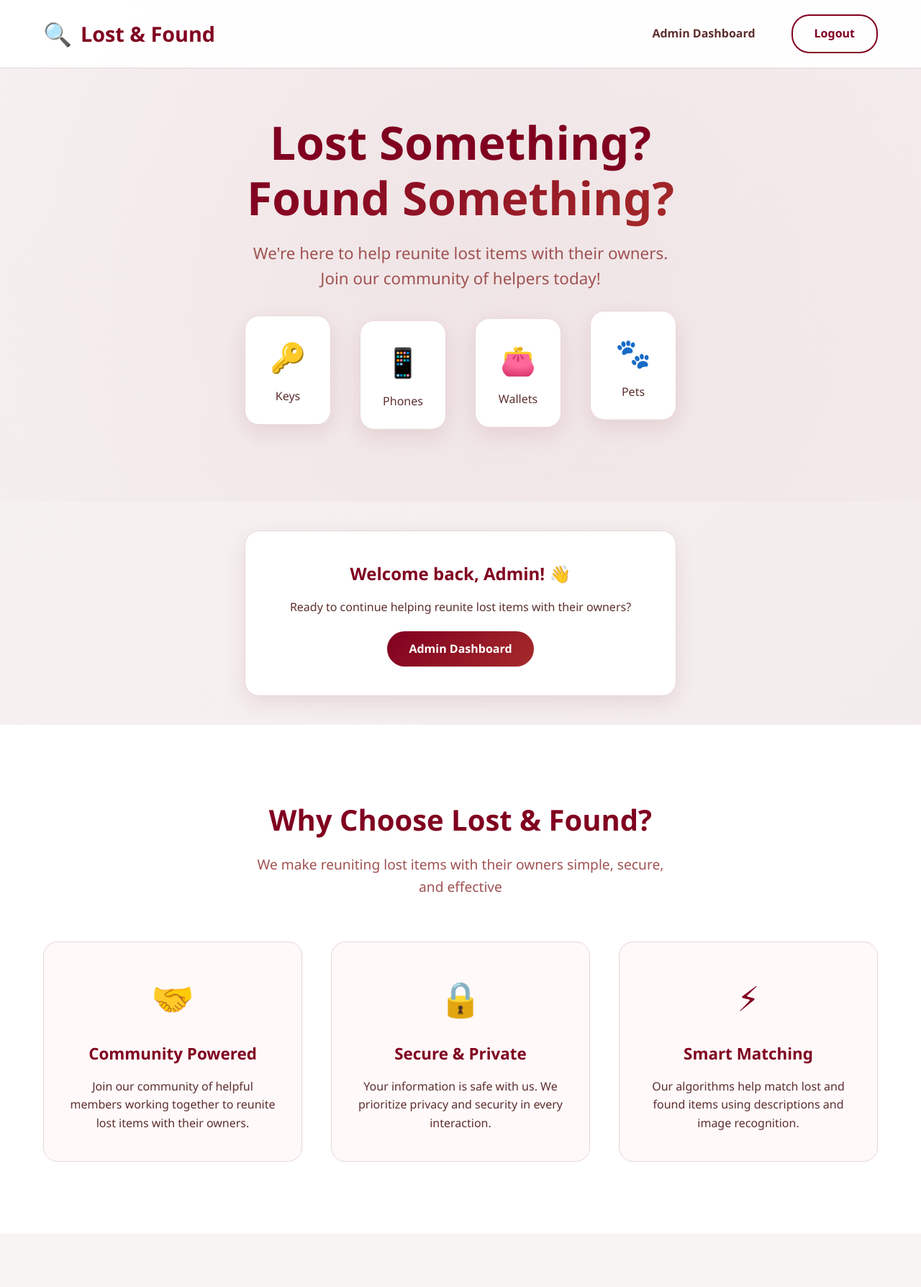
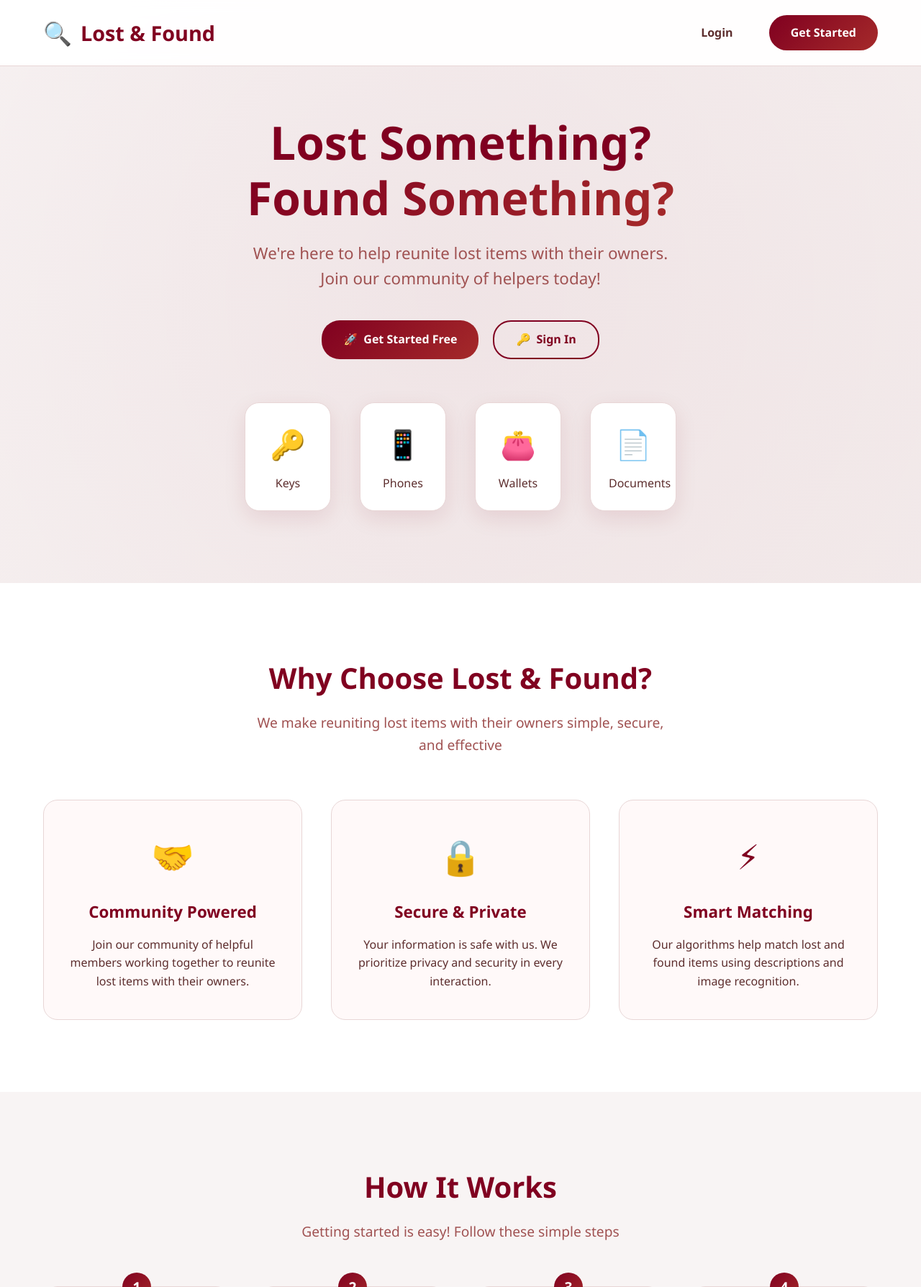
Before and after one commit to smariaj/Lost-And-Found-Porta-, a Flask app: template templates/index.html in a window 1280 px wide. Shown: the top 1788 px of the page at 72% size. Run offline with Flask 3, Linux system fonts and the light colour scheme; the template is opened without the code that fills it, so the values that code supplies are empty; a user stored in the database is signed in.

Commit message:
Not childish index.html

```diff
--- a/templates/index.html
+++ b/templates/index.html
@@ -167,15 +167,15 @@
             margin-bottom: 60px;
         }
 
-        /* Floating Icons */
-        .floating-icons {
+        /* Item Categories */
+        .item-categories {
             display: flex;
             justify-content: center;
             gap: 40px;
             flex-wrap: wrap;
         }
 
-        .floating-icon {
+        .category {
             background: white;
             padding: 25px;
             border-radius: 20px;
@@ -184,24 +184,11 @@
             text-align: center;
             width: 120px;
             transition: all 0.3s ease;
-            animation: float 3s ease-in-out infinite;
         }
 
-        .floating-icon:nth-child(2) {
-            animation-delay: 0.5s;
-        }
-
-        .floating-icon:nth-child(3) {
-            animation-delay: 1s;
-        }
-
-        .floating-icon:nth-child(4) {
-            animation-delay: 1.5s;
-        }
-
-        .floating-icon:hover {
-            transform: translateY(-10px);
-            animation-play-state: paused;
+        .category:hover {
+            transform: translateY(-5px);
+            box-shadow: 0 15px 35px rgba(128, 0, 32, 0.15);
         }
 
         .icon {
@@ -212,12 +199,7 @@
         .icon-keys { color: #800020; }
         .icon-phone { color: #a52a2a; }
         .icon-wallet { color: #800020; }
-        .icon-pet { color: #a52a2a; }
-
-        @keyframes float {
-            0%, 100% { transform: translateY(0); }
-            50% { transform: translateY(-20px); }
-        }
+        .icon-documents { color: #a52a2a; }
 
         /* Features Section */
         .features {
@@ -447,78 +392,29 @@
                 justify-content: center;
             }
 
-            .floating-icons {
+            .item-categories {
                 gap: 20px;
             }
 
-            .floating-icon {
+            .category {
                 width: 100px;
                 padding: 20px;
             }
         }
-
-        /* User Welcome Section */
-        .user-welcome {
-            background: white;
-            padding: 40px;
-            border-radius: 20px;
-            text-align: center;
-            margin: 40px auto;
-            max-width: 600px;
-            box-shadow: 0 10px 30px rgba(128, 0, 32, 0.1);
-            border: 1px solid #e8d6d6;
-        }
-
-        .user-welcome h2 {
-            color: #800020;
-            margin-bottom: 15px;
-        }
-
-        .user-welcome p {
-            color: #5d2e2e;
-            margin-bottom: 20px;
-        }
-
-        .user-actions {
-            display: flex;
-            gap: 15px;
-            justify-content: center;
-            flex-wrap: wrap;
-        }
     </style>
 </head>
 <body>
-    <!-- Flash Messages -->
-    {% with messages = get_flashed_messages(with_categories=true) %}
-        {% if messages %}
-            <div class="flash-messages">
-                {% for category, message in messages %}
-                    <div class="alert alert-{{ category }}">{{ message }}</div>
-                {% endfor %}
-            </div>
-        {% endif %}
-    {% endwith %}
-
     <!-- Header -->
     <header class="header">
         <div class="container">
             <nav class="nav">
-                <a href="{{ url_for('index') }}" class="logo">
+                <a href="#" class="logo">
                     <span class="logo-icon">🔍</span>
                     <span class="logo-text">Lost & Found</span>
                 </a>
                 <div class="nav-links">
-                    {% if current_user.is_authenticated %}
-                        {% if current_user.role == 'admin' %}
-                            <a href="{{ url_for('admin_dashboard') }}" class="nav-link">Admin Dashboard</a>
-                        {% else %}
-                            <a href="{{ url_for('dashboard') }}" class="nav-link">My Dashboard</a>
-                        {% endif %}
-                        <a href="{{ url_for('logout') }}" class="btn btn-secondary">Logout</a>
-                    {% else %}
-                        <a href="{{ url_for('login') }}" class="nav-link">Login</a>
-                        <a href="{{ url_for('register') }}" class="btn btn-primary">Get Started</a>
-                    {% endif %}
+                    <a href="#" class="nav-link">Login</a>
+                    <a href="#" class="btn btn-primary">Get Started</a>
                 </div>
             </nav>
         </div>
@@ -535,55 +431,35 @@
                 We're here to help reunite lost items with their owners. Join our community of helpers today!
             </p>
 
-            {% if not current_user.is_authenticated %}
             <div class="hero-buttons">
-                <a href="{{ url_for('register') }}" class="btn btn-primary">
+                <a href="#" class="btn btn-primary">
                     <span>🚀</span> Get Started Free
                 </a>
-                <a href="{{ url_for('login') }}" class="btn btn-secondary">
+                <a href="#" class="btn btn-secondary">
                     <span>🔑</span> Sign In
                 </a>
             </div>
-            {% endif %}
 
-            <div class="floating-icons">
-                <div class="floating-icon">
+            <div class="item-categories">
+                <div class="category">
                     <div class="icon icon-keys">🔑</div>
                     <div>Keys</div>
                 </div>
-                <div class="floating-icon">
+                <div class="category">
                     <div class="icon icon-phone">📱</div>
                     <div>Phones</div>
                 </div>
-                <div class="floating-icon">
+                <div class="category">
                     <div class="icon icon-wallet">👛</div>
                     <div>Wallets</div>
                 </div>
-                <div class="floating-icon">
-                    <div class="icon icon-pet">🐾</div>
-                    <div>Pets</div>
+                <div class="category">
+                    <div class="icon icon-documents">📄</div>
+                    <div>Documents</div>
                 </div>
             </div>
         </div>
     </section>
-
-    <!-- User Welcome Section -->
-    {% if current_user.is_authenticated %}
-    <div class="container">
-        <div class="user-welcome">
-            <h2>Welcome back, {{ current_user.name }}! 👋</h2>
-            <p>Ready to continue helping reunite lost items with their owners?</p>
-            <div class="user-actions">
-                {% if current_user.role == 'admin' %}
-                    <a href="{{ url_for('admin_dashboard') }}" class="btn btn-primary">Admin Dashboard</a>
-                {% else %}
-                    <a href="{{ url_for('dashboard') }}" class="btn btn-primary">My Dashboard</a>
-                    <a href="{{ url_for('add_item') }}" class="btn btn-secondary">Report Item</a>
-                {% endif %}
-            </div>
-        </div>
-    </div>
-    {% endif %}
 
     <!-- Features Section -->
     <section class="features">
@@ -653,34 +529,24 @@
                     <p>Reuniting what's lost with what's found, one item at a time.</p>
                 </div>
                 <div class="footer-section">
-                   <!-- <h3>Support</h3>--->
+                    <h3>Quick Links</h3>
                     <ul class="footer-links">
-                       <!-- <li><a href="#">Help Center</a></li>--->
-                       <!--<li><a href="#">Contact Us</a></li>--->
-                       <!--<li><a href="#">Privacy Policy</a></li>--->
-                       <!--<li><a href="#">Terms of Service</a></li>-->
+                        <li><a href="#">Home</a></li>
+                        <li><a href="#">How It Works</a></li>
+                        <li><a href="#">Report Item</a></li>
+                        <li><a href="#">Contact Us</a></li>
                     </ul>
                 </div>
             </div>
             <div class="footer-bottom">
-                <p>&copy; 2025 Lost & Found. </p>
+                <p>&copy; 2025 Lost & Found. All rights reserved.</p>
             </div>
         </div>
     </footer>
 
     <script>
-        // Auto-hide flash messages after 5 seconds
+        // Add scroll animation for features
         document.addEventListener('DOMContentLoaded', function() {
-            const flashMessages = document.querySelectorAll('.alert');
-            flashMessages.forEach(message => {
-                setTimeout(() => {
-                    message.style.opacity = '0';
-                    message.style.transform = 'translateY(-20px)';
-                    setTimeout(() => message.remove(), 300);
-                }, 5000);
-            });
-
-            // Add scroll animation for features
             const observerOptions = {
                 threshold: 0.1,
                 rootMargin: '0px 0px -50px 0px'
```
Also changed, not shown: other parts of templates/index.html (+2 -39 lines).
